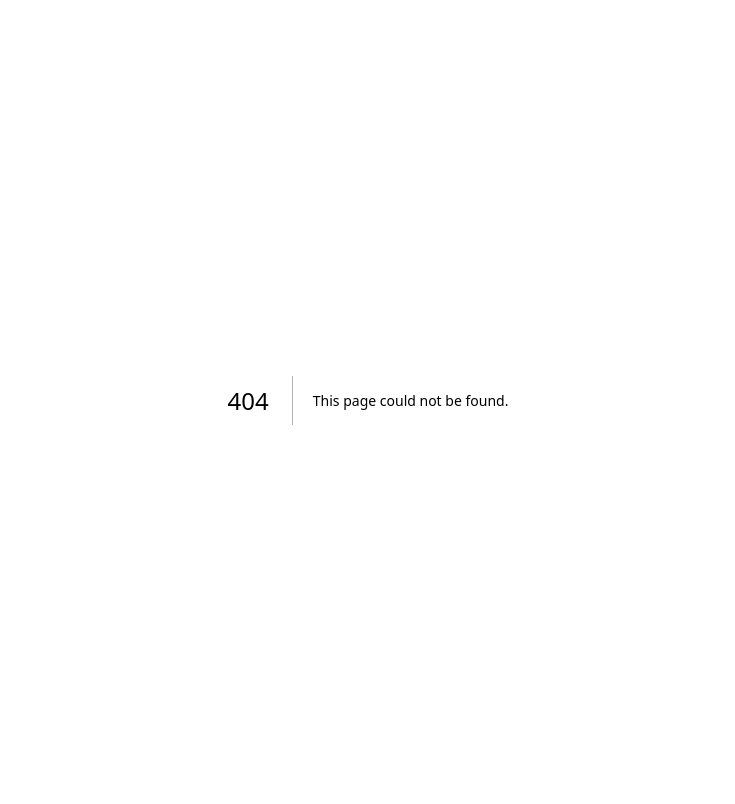
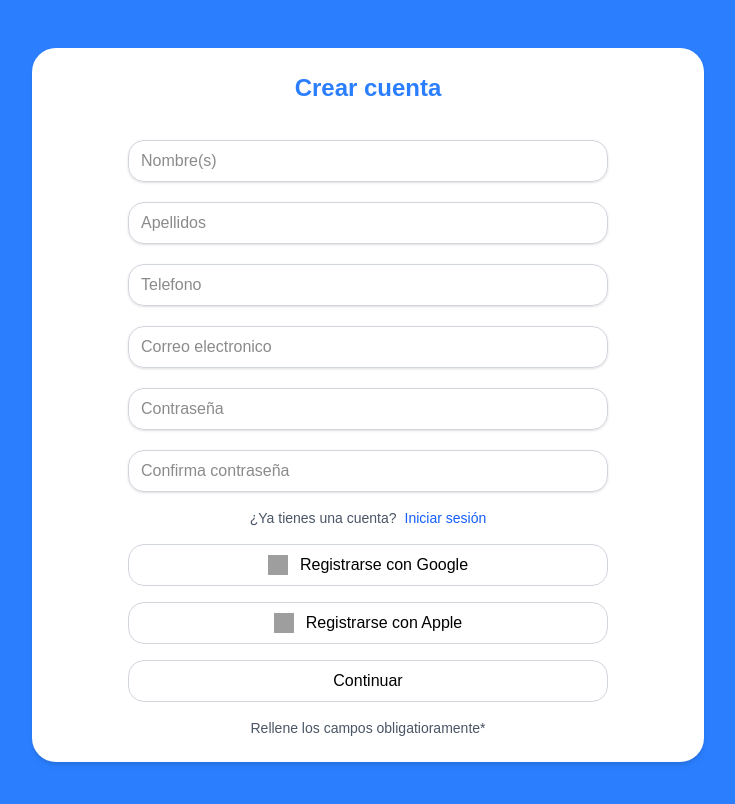
Before and after one commit to robertgt0/alquiler_front, a Next.js app: page /teamsys in a window 1280 px wide. Before the commit this address had no page. Shown: the top 804 px of the page, without its empty margins (272-1007 px from the left). Built offline with nearby package versions, Linux system fonts and the light colour scheme; grey boxes are pictures that could not be loaded.

Commit message:
visualizacion del formulario en tiempo real

```diff
--- /dev/null
+++ b/src/app/teamsys/page.tsx
@@ -0,0 +1,6 @@
+// app/registro/page.tsx
+import {RegistrationForm} from './components/RegistrationForm';
+
+export default function RegistroPage() {
+  return <RegistrationForm />;
+}
```
